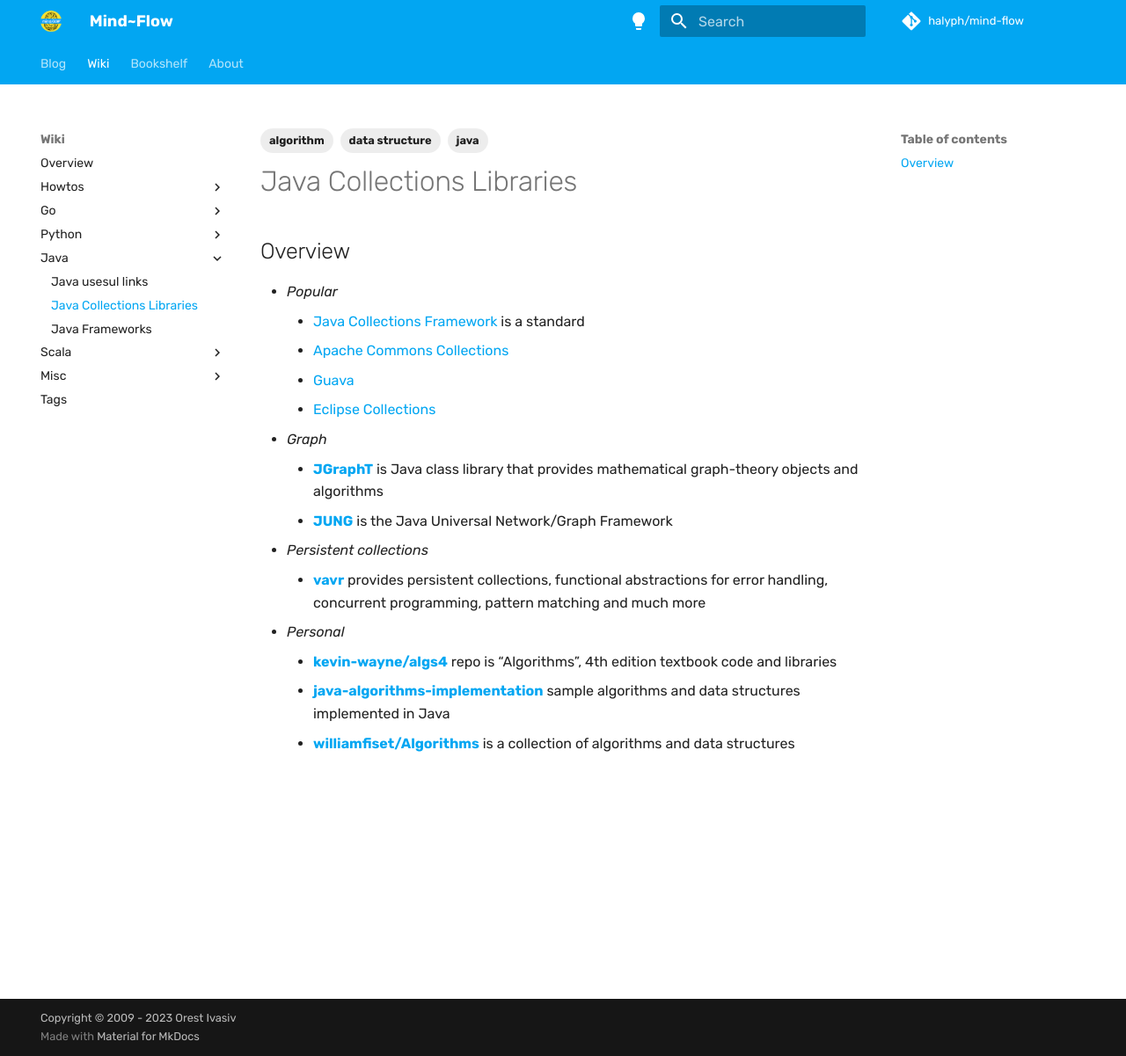
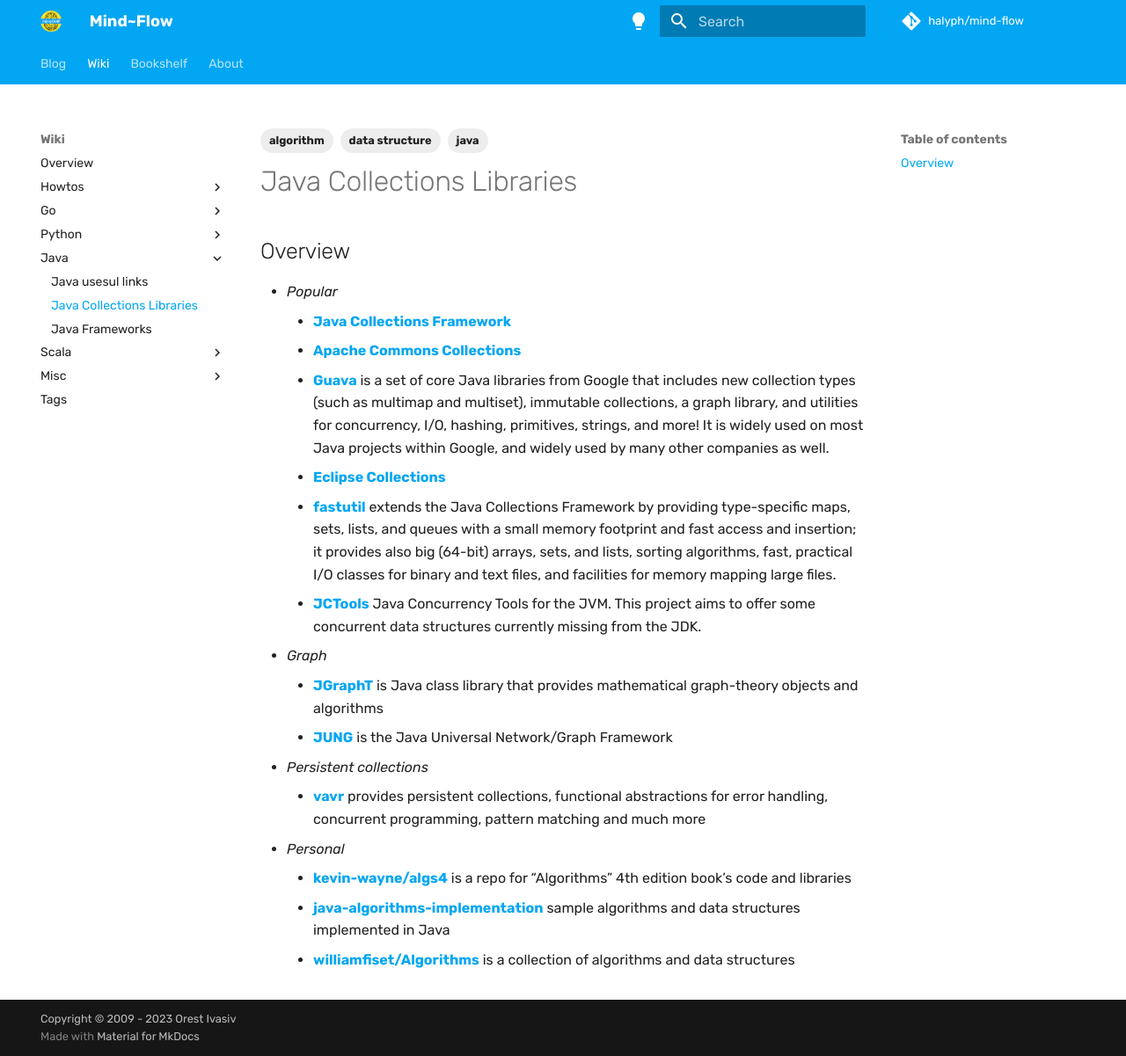
Before and after one commit to halyph/mind-flow, an MkDocs documentation site: the page built from docs/wiki/Lang-Java/java-collection-libs.md, in a window 1280 px wide and 1201 px high. Shown: the whole window at 88% size. Built offline with MkDocs 1.6.1 and Material for MkDocs 9.7.7, drawn with Linux system fonts in a browser that asks for light colours; some web fonts are replaced; comment, search, counter and statistics services are not loaded.

Commit message:
upd java-collection-libs.md

```diff
--- a/docs/wiki/Lang-Java/java-collection-libs.md
+++ b/docs/wiki/Lang-Java/java-collection-libs.md
@@ -10,16 +10,18 @@ tags:
 ## Overview
 
 - *Popular*
-  - [Java Collections Framework](https://docs.oracle.com/en/java/javase/21/docs/api/java.base/java/util/package-summary.html) is a standard
-  - [Apache Commons Collections](https://github.com/apache/commons-collections)
-  - [Guava](https://github.com/google/guava)
-  - [Eclipse Collections](https://github.com/eclipse/eclipse-collections)
+  - [**Java Collections Framework**](https://docs.oracle.com/en/java/javase/21/docs/api/java.base/java/util/package-summary.html)
+  - [**Apache Commons Collections**](https://github.com/apache/commons-collections)
+  - [**Guava**](https://github.com/google/guava)  is a set of core Java libraries from Google that includes new collection types (such as multimap and multiset), immutable collections, a graph library, and utilities for concurrency, I/O, hashing, primitives, strings, and more! It is widely used on most Java projects within Google, and widely used by many other companies as well.
+  - [**Eclipse Collections**](https://github.com/eclipse/eclipse-collections)
+  - [**fastutil**](https://fastutil.di.unimi.it) extends the Java Collections Framework by providing type-specific maps, sets, lists, and queues with a small memory footprint and fast access and insertion; it provides also big (64-bit) arrays, sets, and lists, sorting algorithms, fast, practical I/O classes for binary and text files, and facilities for memory mapping large files.
+  - [**JCTools**](https://github.com/JCTools/JCTools) Java Concurrency Tools for the JVM. This project aims to offer some concurrent data structures currently missing from the JDK.
 - *Graph*
   - [**JGraphT**](https://github.com/jgrapht/jgrapht) is Java class library that provides mathematical graph-theory objects and algorithms
   - [**JUNG**](https://github.com/jrtom/jung) is the Java Universal Network/Graph Framework
 - *Persistent collections*
   - [**vavr**](https://github.com/vavr-io/vavr) provides persistent collections, functional abstractions for error handling, concurrent programming, pattern matching and much more
 - *Personal*
-  - [**kevin-wayne/algs4**](https://github.com/kevin-wayne/algs4/) repo is "Algorithms", 4th edition textbook code and libraries
+  - [**kevin-wayne/algs4**](https://github.com/kevin-wayne/algs4/) is a repo for "Algorithms" 4th edition book's code and libraries
   - [**java-algorithms-implementation**](https://github.com/phishman3579/java-algorithms-implementation) sample algorithms and data structures implemented in Java
   - [**williamfiset/Algorithms**](https://github.com/williamfiset/Algorithms) is a collection of algorithms and data structures
```
Also changed, not shown: docs/wiki/misc/cheatsheets.md (+0 -1 lines).
